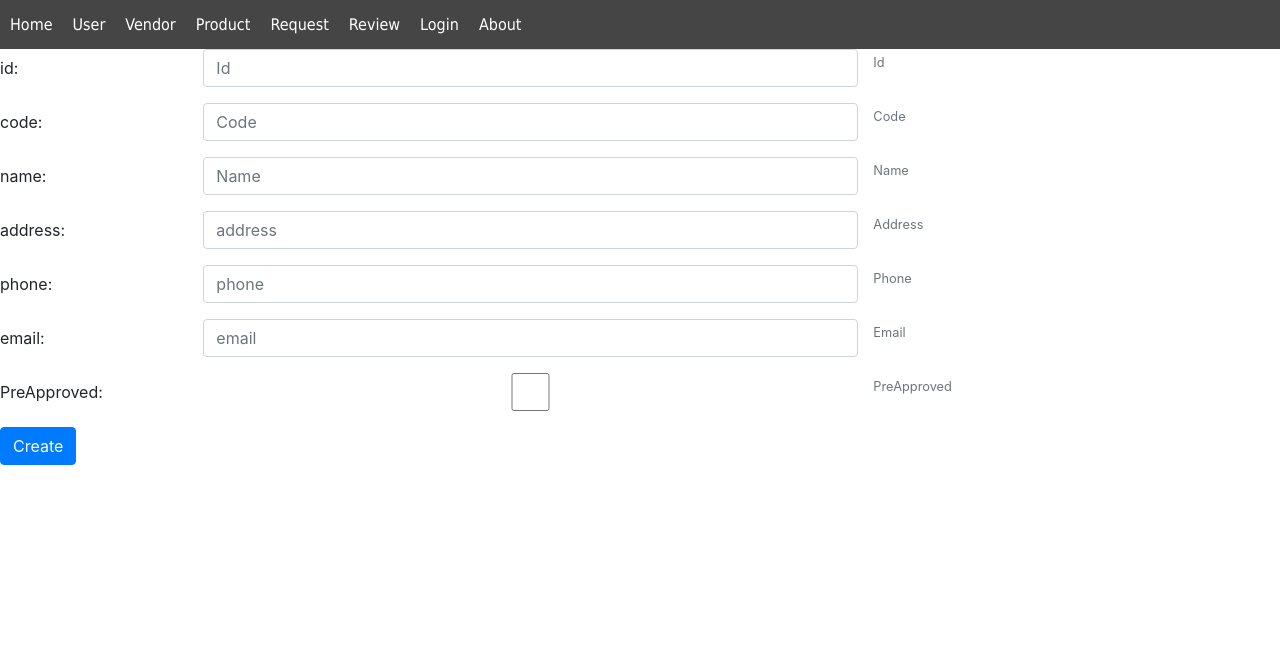
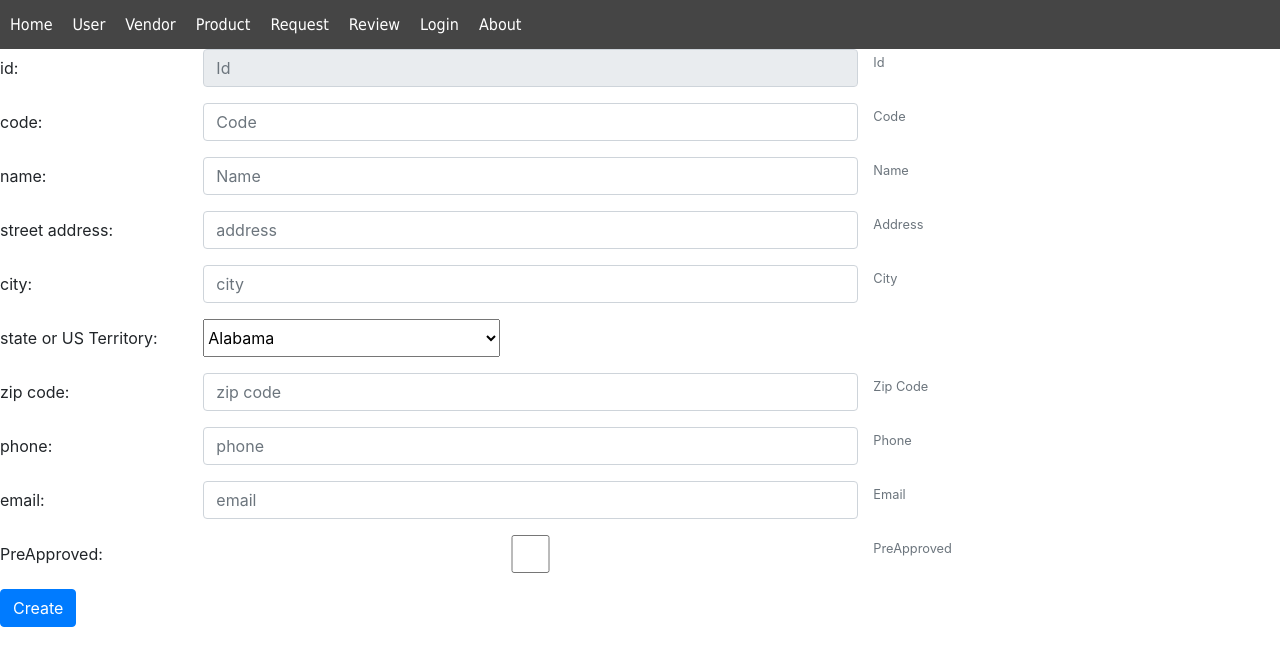
Before and after one commit to jkwehrman/prs-ng, an Angular app: page /vendor/create in a window 1280 px wide. Shown: the top 666 px of the page. Built offline with nearby package versions, Linux system fonts and the light colour scheme.

Commit message:
update vendor with dropdown state

```diff
--- a/src/app/feature/user/user-detail/user-detail.component.html
+++ b/src/app/feature/user/user-detail/user-detail.component.html
@@ -31,7 +31,7 @@
       <tr>
         <td colspan="2">
           <a routerLink='/user/edit/{{user.id}}' class='btn btn-primary' title='Edit'>Edit</a>
-          <button (click)="remove()" class='btn btn-danger' title='Delete'>Remove</button>
+          <button (click)="remove()" class='btn btn-danger' title='Delete'>Delete</button>
         </td>
       </tr>
     </table>
--- a/src/app/feature/user/user-edit/user-edit.component.html
+++ b/src/app/feature/user/user-edit/user-edit.component.html
@@ -48,7 +48,7 @@
       <small id="reviewerHelp" class="form-text text-muted col-sm-2">Reviewer Authority</small>
     </div>
     <div class='form-group'>
-      <button (click)='edit()' class='btn btn-primary'>Edit</button>
+      <button (click)='edit()' class='btn btn-primary'>Save</button>
     </div>
   </div>
 </div>
--- a/src/app/feature/vendor/vendor-create/vendor-create.component.html
+++ b/src/app/feature/vendor/vendor-create/vendor-create.component.html
@@ -9,7 +9,7 @@
         <div class="form-group row">
       <label class='col-form-label col-sm-2' for="id">id:</label>
       <input [(ngModel)]='vendor.id' name = 'id' type="text" class="form-control col-sm-6"
-      id="id" aria-describedby="idHelp" placeholder="Id">
+      id="id" aria-describedby="idHelp" placeholder="Id" readonly>
       <small id="idHelp" class="form-text text-muted col-sm-2">Id</small>
     </div>
 
@@ -27,12 +27,102 @@
         <small id="nameHelp" class="form-text text-muted col-sm-2">Name</small>
       </div>
 
-    <div class="form-group row">
-        <label class='col-form-label col-sm-2' for="address">address:</label>
-        <input [(ngModel)]='vendor.address' name = 'address' type="text" class="form-control col-sm-6"
-        id="vendoraddress" aria-describedby="addressHelp" placeholder="address">
-        <small id="addressHelp" class="form-text text-muted col-sm-2">Address</small>
-      </div>
+      <div class="form-group row">
+          <label class='col-form-label col-sm-2' for="address">street address:</label>
+          <input [(ngModel)]='vendor.address' name = 'address' type="text" class="form-control col-sm-6"
+          id="vendoraddress" aria-describedby="addressHelp" placeholder="address">
+          <small id="addressHelp" class="form-text text-muted col-sm-2">Address</small>
+        </div>
+
+        <div class="form-group row">
+            <label class='col-form-label col-sm-2' for="city">city:</label>
+            <input [(ngModel)]='vendor.city' name = 'city' type="text" class="form-control col-sm-6"
+            id="vendorcity" aria-describedby="cityHelp" placeholder="city">
+            <small id="cityHelp" class="form-text text-muted col-sm-2">City</small>
+          </div>
+
+          <div class="form-group row">
+              <label class='col-form-label col-sm-2' for="state">state or US Territory:</label>
+              <!-- <div class='col-sm-6 select-list' -->
+            <select>	<option value="AL">Alabama</option>
+              <option value="AK">Alaska</option>
+              <option value="AS">American Samoa</option>
+
+              <option value="AZ">Arizona</option>
+              <option value="AR">Arkansas</option>
+              <option value="CA">California</option>
+              <option value="CO">Colorado</option>
+              <option value="CT">Connecticut</option>
+              <option value="DE">Delaware</option>
+              <option value="DC">District Of Columbia</option>
+              <option value="FL">Florida</option>
+              <option value="GA">Georgia</option>
+              <option value="GU">Guam</option>
+
+              <option value="HI">Hawaii</option>
+              <option value="ID">Idaho</option>
+              <option value="IL">Illinois</option>
+              <option value="IN">Indiana</option>
+              <option value="IA">Iowa</option>
+              <option value="KS">Kansas</option>
+              <option value="KY">Kentucky</option>
+              <option value="LA">Louisiana</option>
+              <option value="ME">Maine</option>
+              <option value="MD">Maryland</option>
+              <option value="MA">Massachusetts</option>
+              <option value="MI">Michigan</option>
+              <option value="MN">Minnesota</option>
+              <option value="MS">Mississippi</option>
+              <option value="MO">Missouri</option>
+              <option value="MT">Montana</option>
+              <option value="NE">Nebraska</option>
+              <option value="NV">Nevada</option>
+              <option value="NH">New Hampshire</option>
+              <option value="NJ">New Jersey</option>
+              <option value="NM">New Mexico</option>
+              <option value="NY">New York</option>
+              <option value="NC">North Carolina</option>
+              <option value="ND">North Dakota</option>
+              <option value="MP">Northern Mariana Islands</option>
+
+              <option value="OH">Ohio</option>
+              <option value="OK">Oklahoma</option>
+              <option value="OR">Oregon</option>
+              <option value="PA">Pennsylvania</option>
+              <option value="PR">Puerto Rico</option>
+
+              <option value="RI">Rhode Island</option>
+              <option value="SC">South Carolina</option>
+              <option value="SD">South Dakota</option>
+              <option value="TN">Tennessee</option>
+              <option value="TX">Texas</option>
+              <option value="UM">United States Minor Outlying Islands</option>
+              <option value="UT">Utah</option>
+              <option value="VT">Vermont</option>
+              <option value="VA">Virginia</option>
+              <option value="VI">Virgin Islands</option>
+              <option value="WA">Washington</option>
+              <option value="WV">West Virginia</option>
+              <option value="WI">Wisconsin</option>
+              <option value="WY">Wyoming</option>
+              </select>
+            </div>
+          <!-- </div> -->
+
+
+            <!-- <div class="form-group row">
+                <label class='col-form-label col-sm-2' for="state">state or US Territory:</label>
+                <input [(ngModel)]='vendor.state' name = 'state' type="text" class="form-control col-sm-6"
+                id="vendorstate" aria-describedby="stateHelp" placeholder="state or US territory">
+                <small id="stateHelp" class="form-text text-muted col-sm-2">State or US Territory</small>
+              </div> -->
+
+            <div class="form-group row">
+                <label class='col-form-label col-sm-2' for="zip">zip code:</label>
+                <input [(ngModel)]='vendor.zip' name = 'zip' type="text" class="form-control col-sm-6"
+                id="vendorzip" aria-describedby="zipHelp" placeholder="zip code">
+                <small id="zipHelp" class="form-text text-muted col-sm-2">Zip Code</small>
+              </div>
 
     <div class="form-group row">
         <label class='col-form-label col-sm-2' for="phone">phone:</label>
--- a/src/app/feature/vendor/vendor-edit/vendor-edit.component.html
+++ b/src/app/feature/vendor/vendor-edit/vendor-edit.component.html
@@ -10,7 +10,7 @@
       <div class="form-group row">
           <label class='col-form-label col-sm-2' for="id">id:</label>
           <input [(ngModel)]='vendor.id' name = 'id' type="text" class="form-control col-sm-6"
-          id="id" aria-describedby="idHelp" placeholder="Id">
+          id="id" aria-describedby="idHelp" placeholder="Id" readonly>
           <small id="idHelp" class="form-text text-muted col-sm-2">Id</small>
         </div>
 
@@ -29,11 +29,21 @@
           </div>
 
         <div class="form-group row">
-            <label class='col-form-label col-sm-2' for="address">address:</label>
+            <label class='col-form-label col-sm-2' for="address">street address:</label>
             <input [(ngModel)]='vendor.address' name = 'address' type="text" class="form-control col-sm-6"
             id="vendoraddress" aria-describedby="addressHelp" placeholder="address">
             <small id="addressHelp" class="form-text text-muted col-sm-2">Address</small>
           </div>
+
+          <div class="form-group row">
+              <label class='col-form-label col-sm-2' for="city">city:</label>
+              <input [(ngModel)]='vendor.city' name = 'city' type="text" class="form-control col-sm-6"
+              id="vendorcity" aria-describedby="cityHelp" placeholder="city">
+              <small id="cityHelp" class="form-text text-muted col-sm-2">City</small>
+            </div>
+
+
+
 
           <div class="form-group row">
               <label class='col-form-label col-sm-2' for="address">address:</label>
@@ -44,7 +54,7 @@
 
         <div class="form-group row">
             <label class='col-form-label col-sm-2' for="phone">phone:</label>
-            <input [(ngModel)]='vendor.phone' name = 'phone' type="text" class="form-control col-sm-6"
+            <input [(ngModel)]='vendor.phoneNumber' name = 'phone' type="text" class="form-control col-sm-6"
             id="vendorphone" aria-describedby="phoneHelp" placeholder="phone">
             <small id="phoneHelp" class="form-text text-muted col-sm-2">Phone</small>
           </div>
```
